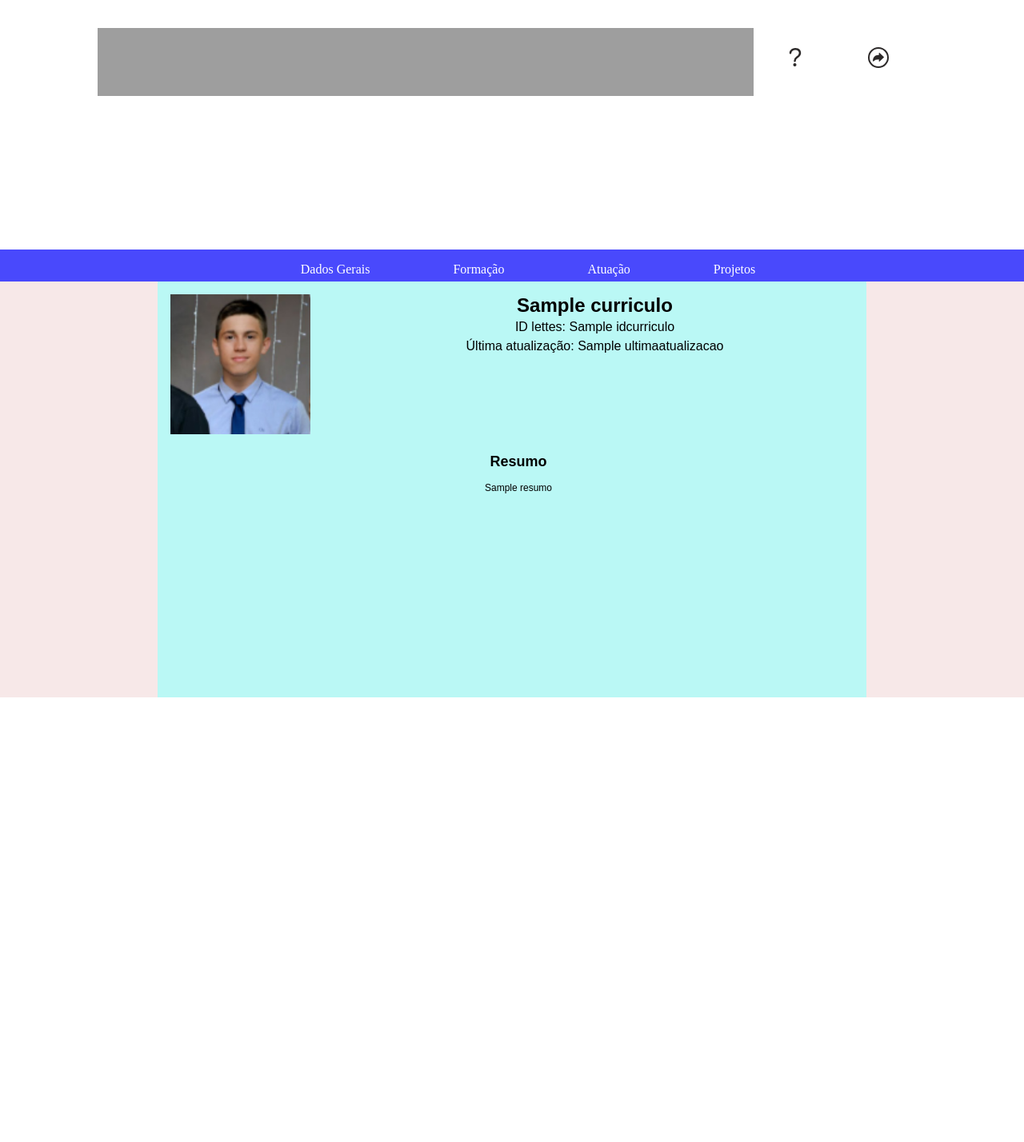
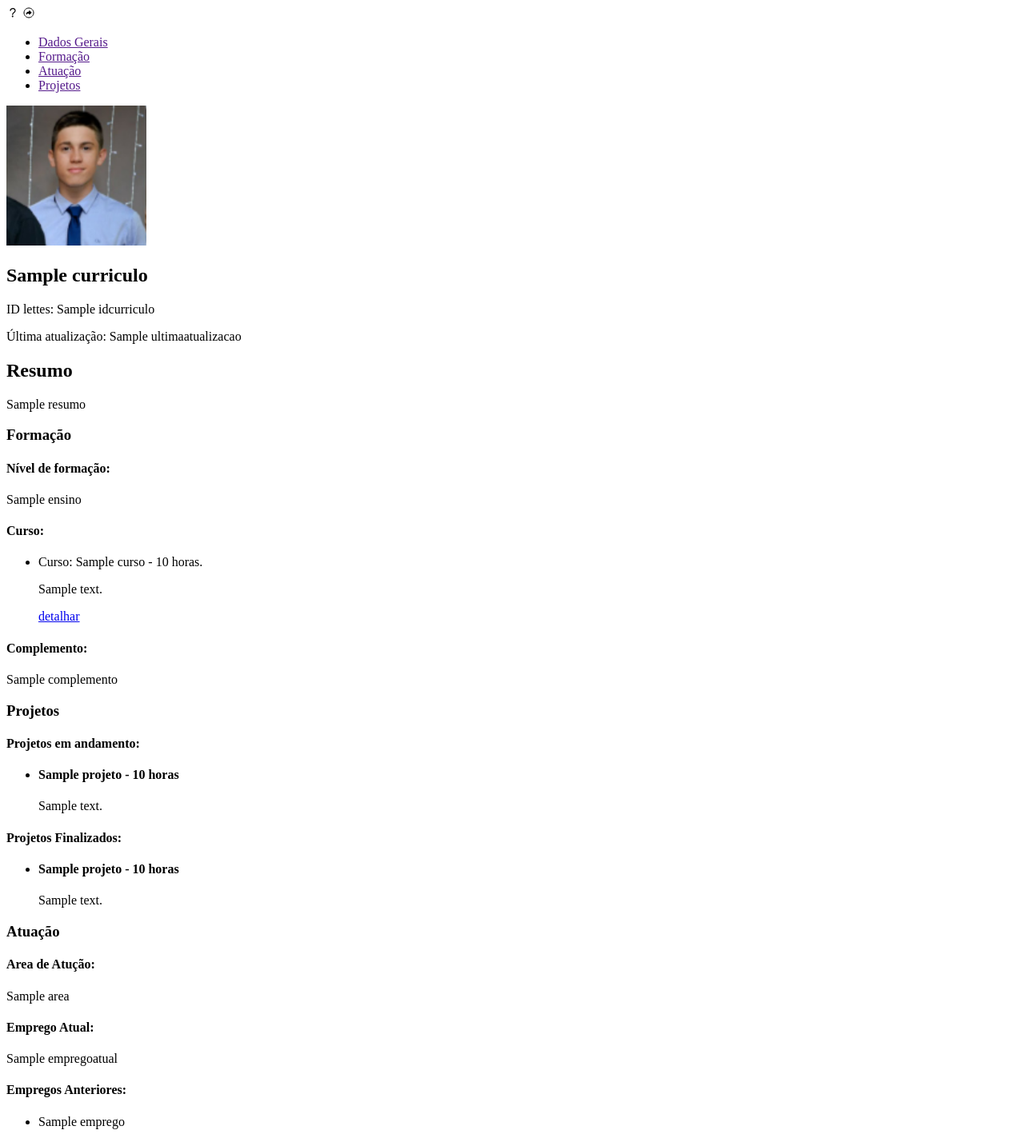
Before and after one commit to JucianKaue/Plataforma_lettes, a Flask app: template templates/index.html in a window 1280 px wide. Shown: the whole page at 80% size. Before the commit the page ends 872 px from the top, so only its background shows below. Run offline with Flask 2, Linux system fonts and the light colour scheme; the template is opened without the code that fills it: most values are stand-ins (such as "Sample title", 1, 10 or a date in 2020); grey boxes are pictures that could not be loaded.

Commit message:
Página de mostrar dados do curriculo a partir dos objetos concluída

```diff
--- a/Arquivos uteis/Esboços front-end/formacao.html
+++ b/Arquivos uteis/Esboços front-end/formacao.html
@@ -42,9 +42,9 @@
 
 
             <div id ="cursos">
-                <h1> Cursos: </h1>
+                <h1> Curso: </h1>
                 <form>
-                    <input type="text" id="cursos_input" value="Cursos"><br>
+                    <input type="text" id="cursos_input" value="Curso"><br>
                     <button type="submit" id="button_cursos"><ion-icon name="search-outline" id="icone"></ion-icon></ion-icon></button>
                   </form>
 
--- a/main.py
+++ b/main.py
@@ -1,20 +1,46 @@
 from flask import Flask, render_template
-from utils.database import Curriculo
+from utils.database import *
 
 app = Flask(__name__)
 
 c = Curriculo(
-    id=1,
-    url_img='foto.png',
     nome='Jucian Kauê Decezare',
     CPF='032.654.765-23',
     telefone='49989140512',
     email='juciandecezare@hotmail.com',
     resumo='Hello, my name is Jucian',
     ultimaatualizacao='Today',
-    formacao=None,
-    atuacao=None,
-    projetos=None)
+    formacao=Formacao(
+        ensino='Ensino Médio Completo',
+        cursos=[Curso(
+            nome='HTML5',
+            descricao='Um curso de html 5',
+            cargahoraria=40,
+            certificado='oi',
+            criador_curso='Estudonauta'
+        )],
+        complemento='Nothing'
+    ),
+    atuacao=Atuacao(
+        id=1,
+        area='Ciencia da computaria',
+        empregoatual='Cientista de porra nenhuma',
+        empregos=['EU NUNCA TABALHEI PORRA']
+    ),
+    projetos=Projetos(
+        id=1,
+        projetosandamento=[Projeto(
+            nome='DDoS do pellas',
+            descricao='cansei da vida',
+            cargahoraria=1
+        )],
+        projetosterminados=[Projeto(
+            nome='Dormir',
+            descricao='Estou com sono',
+            cargahoraria=20
+        )]
+    ))
+
 
 @app.route('/')
 def main():
--- a/static/lattes.css
+++ b/static/lattes.css
@@ -9,7 +9,7 @@ html, body {
 .container {
     display: grid;
     grid-template-columns: 0.4fr 1.8fr 0.4fr;
-    grid-template-rows: 20vh 5vh 65vh 10vh ;
+
     grid-template-areas:
     "header header header"
     "menu menu menu"
@@ -31,7 +31,6 @@ html, body {
 
 #menuzin li {
     display: inline-block;
-
 }
 
 #menuzin li a{
@@ -40,8 +39,6 @@ html, body {
     color: white;
     padding: 10px;
     margin: 5vh;
-
-
 }
 
 #menuzin li a:hover{
@@ -126,7 +123,7 @@ ion-icon {
     padding: 1rem;
 }
 
-#main > h1 {
+#main > h2 {
     grid-area: text;
     font-size: 3vh;
     font-family: Arial, Helvetica, sans-serif;
--- a/templates/index.html
+++ b/templates/index.html
@@ -5,23 +5,28 @@
     <meta http-equiv='X-UA-Compatible' content='IE=edge'>
     <title> Currículo Lattes</title>
     <meta name='viewport' content='width=device-width, initial-scale=1'>
-    <link rel='stylesheet' type='text/css' media='screen' href="{{ url_for('static', filename='lattes.css') }}">
 </head>
 <body>
     <header>
-        <img src ="logo.png" width="820px" height="85px">
+        <div id ="Top_icon">
+            <ion-icon name="help-outline"></ion-icon>
+            <ion-icon name="arrow-redo-circle-outline" onclick="window.location ='///C:/Users/User/Desktop/Lattes/login.html' " ></ion-icon>
+        </div>
+    <header>
 
-            <div id ="Top_icon">
-                <ion-icon name="help-outline"></ion-icon>
-                <ion-icon name="arrow-redo-circle-outline" onclick="window.location ='///C:/Users/User/Desktop/Lattes/login.html' " ></ion-icon>
-            </div>
-
-    <header>
+    <div id ="menu">
+        <ul id = "menuzin">
+            <li><a href=""> Dados Gerais </a></li>
+            <li><a href=""> Formação </a></li>
+            <li><a href=""> Atuação </a></li>
+            <li><a href=""> Projetos </a></li>
+        </ul>
+    </div>
 
     <div class="container">
         <div id ="main">
             <img src = "{{ url_for('static', filename='users_images/foto.png') }}" width="175px" height="175px" id="foto_perfil">
-            <h1 id ="nome_lattes"> {{ curriculo._nome }} </h1>
+            <h2 id ="nome_lattes"> {{ curriculo._nome }} </h2>
             <p id = "id_lattes"> ID lettes: {{ curriculo._idcurriculo }} </p>
             <p id = "atualizacao_lattes"> Última atualização: {{ curriculo._ultimaatualizacao }}</p>
 
@@ -31,19 +36,52 @@
             </div>
         </div>
 
-        <div id ="menu">
-            <ul id = "menuzin">
+        <h3>Formação</h3>
+            <h4>Nível de formação:</h4>
+            <p>{{ curriculo._formacao._ensino }}</p>
+            <h4>Curso:</h4>
+                <ul>
+                    {% for curso in curriculo._formacao._cursos %}
+                    <li>
+                        <p>Curso: {{ curso._nome }} - {{ curso._cargahoraria }} horas.</p>
+                        <p>{{ curso._descricao }}</p>
+                        <p><a href="#"> detalhar </a></p> <!-- TALVEZ SUBSTITUIR ISSO POR UM BOTÃO, OU TIRAR -->
+                    </li>
+                    {% endfor %}
+                </ul>
+            <h4>Complemento:</h4>
+            <p>{{ curriculo._formacao._complemento }}</p>
+        <h3>Projetos</h3>
+        <h4>Projetos em andamento: </h4>
+            <ul>
+                {% for projeto in curriculo._projetos._projetosandamento %}
+                <li>
+                    <h4> {{ projeto._nome }} - {{ projeto._cargahoraria }} horas</h4>
+                    <p> {{ projeto._descricao }} </p>
+                </li>
+                {% endfor %}
+            </ul>
+        <h4>Projetos Finalizados: </h4>
+            <ul>
+                {% for projeto in curriculo._projetos._projetosterminados %}
+                <li>
+                    <h4> {{ projeto._nome }} - {{ projeto._cargahoraria }} horas</h4>
+                    <p> {{ projeto._descricao }} </p>
+                </li>
+                {% endfor %}
+            </ul>
+        <h3>Atuação</h3>
+            <h4>Area de Atução: </h4>
+            <p>{{ curriculo._atuacao._area }}</p>
+            <h4>Emprego Atual:</h4>
+            <p>{{ curriculo._atuacao._empregoatual }}</p>
+            <h4>Empregos Anteriores:</h4>
+            <ul>
+                {% for emprego in curriculo._atuacao._empregosanteriores %}
+                <li> {{ emprego }} </li>
+                {% endfor %}
+            </ul>
 
-                <li><a href=""> Dados Gerais </a></li>
-                <li><a href=""> Formação </a></li>
-                <li><a href=""> Atuação </a></li>
-                <li><a href=""> Projetos </a></li>
-
-            </ul>
-        </div>
-
-        <div id ="lado_esquerdo"></div>
-        <div id ="lado_direito"></div>
     </div>
     <footer>
 
--- a/utils/database.py
+++ b/utils/database.py
@@ -4,9 +4,9 @@ database_padrao = 'mydb'
 
 
 class Curriculo:
-    def __init__(self, id, url_img, nome, CPF, telefone, email, resumo, ultimaatualizacao, formacao, atuacao, projetos):
-        self._idcurriculo = id
-        self._imagem = url_img
+    def __init__(self, nome, CPF, telefone, email, resumo, ultimaatualizacao, formacao, atuacao, projetos):
+        self._idcurriculo = 'DEFAULT'
+        self._imagem = CPF
         self._nome = nome
         self._cpf = CPF
         self._telefone = telefone
@@ -38,7 +38,7 @@ class Formacao:
         self._complemento = complemento
 
 
-class Cursos:
+class Curso:
     def __init__(self, nome=str, descricao=str, cargahoraria=int, certificado=str, criador_curso=str):
         self._nome = nome
         self._descricao = descricao
```
Also changed, not shown: templates/atuacao.html (deleted, +0 -63 lines), templates/dados_gerais.html (deleted, +0 -62 lines), templates/formacao.html (deleted, +0 -65 lines), templates/projetos.html (deleted, +0 -52 lines), DELETE.txt (deleted).
